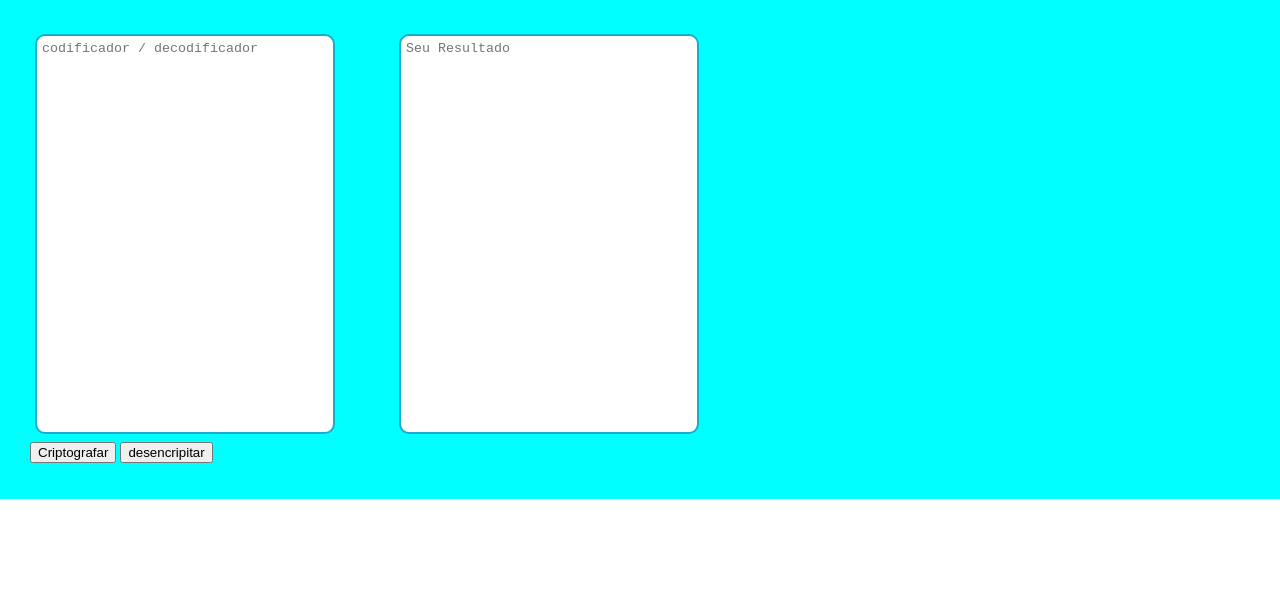
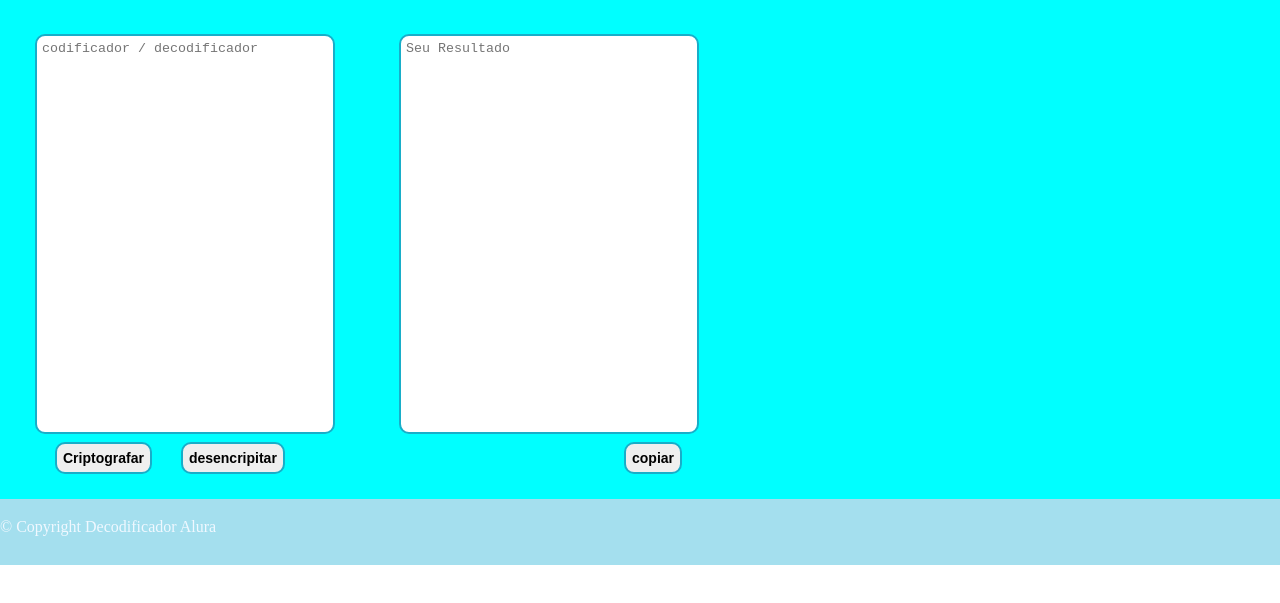
Before and after one commit to MauriMenezes/incriptador_desencriptador, a plain HTML site: page index.html in a window 1280 px wide. Shown: the part 75-678 px from the top of the page. Drawn offline with Linux system fonts and the light colour scheme.

Commit message:
Melhora no css

```diff
--- a/index.html
+++ b/index.html
@@ -5,7 +5,7 @@
         <title>Incriptador </title>
         <link rel="stylesheet" href="css/reset.css">
         <link rel="stylesheet" href="css/principal.css">
-        <meta name="viewport" content="width=device-width, initial-scale=1.0" />
+
     </head>
 
     <body>
@@ -18,15 +18,19 @@
         <main>
             <div class="caixaDigite">
                 <textarea id="areaDigite" placeholder="codificador / decodificador" style="resize: none"></textarea>
-                <input  class="buttonCript" type="button" value="Criptografar">
-                <input class="buttonDescript" type="button" value="desencripitar">
+                <input id="criptografar" type="button" value="Criptografar">
+                <input id="descriptografar" type="button" value="desencripitar">
             </div>
             <div class="caixaResultado">
              <textarea id="areaResultado" placeholder="Seu Resultado"style="resize: none" readonly></textarea>
-
+             <input id="Copiar" type="button" value="copiar">
             </div>
 
         </main>
+        <footer>
+
+			<p> &copy; Copyright Decodificador Alura<br></p>
+		</footer>
     </body>
 
 </html>
```
